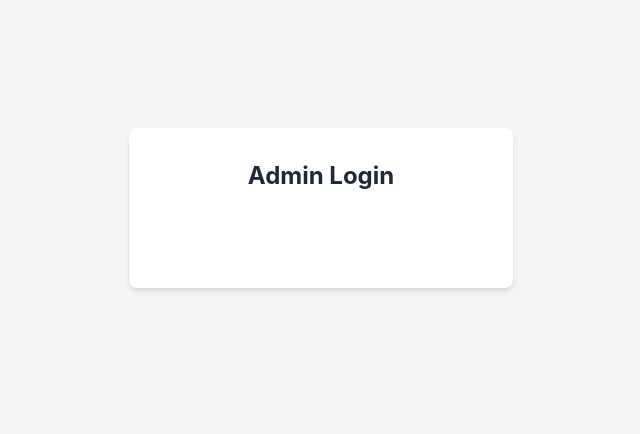
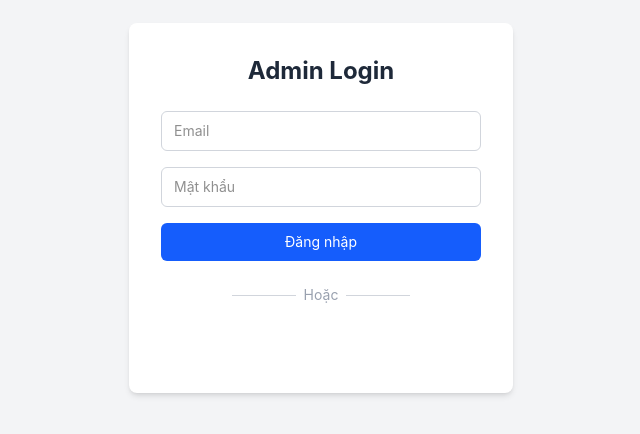
Before and after one commit to Sang1011/smartcalo-landingpage, a React (Vite) app: page /admin/login in a window 1280 px wide. Shown: the part 192-626 px from the top of the page, without its empty margins (319-959 px from the left). Built offline with nearby package versions, Linux system fonts and the light colour scheme; no server answers.

Commit message:
update login

```diff
--- a/src/features/auth/authApi.ts
+++ b/src/features/auth/authApi.ts
@@ -1,5 +1,5 @@
 import { AUTH_URLS } from "./authUrls";
-import { type loginFacebookRequest, type loginGoogleRequest, type logoutRequest, type RefreshTokenRequest } from "../../types/auth";
+import { type loginFacebookRequest, type loginGoogleRequest, type LoginRequest, type logoutRequest, type RefreshTokenRequest } from "../../types/auth";
 import axiosClient from "../../api/axiosClient";
 
 export const authApi = {
@@ -10,4 +10,5 @@ export const authApi = {
     axiosClient.post(AUTH_URLS.REFRESH_TOKEN, { accessToken, refreshToken }),
   facebookLogin: ({ accessToken }: loginFacebookRequest) =>
     axiosClient.post(AUTH_URLS.FACEBOOK_LOGIN, { accessToken }),
+  login: ({email, password}: LoginRequest) => axiosClient.post(AUTH_URLS.LOGIN, {email, password})
 };
--- a/src/features/auth/authSlice.ts
+++ b/src/features/auth/authSlice.ts
@@ -6,6 +6,8 @@ import type {
   loginFacebookRequest,
   LoginResponse,
   RefreshTokenResponse,
+  LoginRequest,
+  LoginDefaultResponse,
 } from "../../types/auth";
 import {
   saveTokens,
@@ -94,6 +96,18 @@ export const logoutThunk = createAsyncThunk(
   }
 );
 
+export const loginThunk = createAsyncThunk(
+  AUTH_URLS.LOGIN,
+  async ({ email, password }: LoginRequest, { rejectWithValue }) => {
+      try {
+          const res = await authApi.login({ email, password });
+          return res.data as LoginDefaultResponse;
+      } catch (err: any) {
+          return rejectWithValue(handleAuthError(err));
+      }
+  }
+);
+
 const authSlice = createSlice({
   name: "auth",
   initialState,
@@ -126,6 +140,13 @@ const authSlice = createSlice({
       saveTokens(action.payload.accessToken, action.payload.refreshtoken);
     };
 
+    const handleLoginDefaultFulfilled = (state: AuthState, action: PayloadAction<LoginDefaultResponse>) => {
+      state.loading = false;
+      state.isNewUser = action.payload.isNewUser;
+      state.user = action.payload.userDto;
+      saveTokens(action.payload.accessToken, action.payload.refreshToken);
+    };
+
     const handleRejected = (state: AuthState, action: any) => {
       state.loading = false;
       state.error = action.payload as string;
@@ -138,9 +159,13 @@ const authSlice = createSlice({
       .addCase(googleLoginThunk.rejected, handleRejected)
 
       // Facebook login
-      .addCase(facebookLoginThunk.pending, handlePending)
-      .addCase(facebookLoginThunk.fulfilled, handleLoginFulfilled)
-      .addCase(facebookLoginThunk.rejected, handleRejected)
+      // .addCase(facebookLoginThunk.pending, handlePending)
+      // .addCase(facebookLoginThunk.fulfilled, handleLoginFulfilled)
+      // .addCase(facebookLoginThunk.rejected, handleRejected)
+
+      .addCase(loginThunk.pending, handlePending)
+      .addCase(loginThunk.fulfilled, handleLoginDefaultFulfilled)
+      .addCase(loginThunk.rejected, handleRejected)
 
       // Refresh token
       .addCase(refreshTokenThunk.pending, handlePending)
--- a/src/features/auth/authUrls.ts
+++ b/src/features/auth/authUrls.ts
@@ -3,4 +3,5 @@ export const AUTH_URLS = {
     LOGOUT: '/auth/signout',
     REFRESH_TOKEN: '/auth/refresh',
     FACEBOOK_LOGIN: '/auth/facebook-signin',
+    LOGIN: '/auth/login'
 };
--- a/src/pages/Admin/Dashboard.tsx
+++ b/src/pages/Admin/Dashboard.tsx
@@ -5,12 +5,11 @@ import {
   Card,
   Statistic,
   Typography,
-  Rate,
   DatePicker,
   Skeleton,
   Alert,
 } from "antd";
-import { Line, Pie, Column } from "@ant-design/charts";
+import { Line, Pie } from "@ant-design/charts";
 import dayjs from "dayjs";
 import "dayjs/locale/vi";
 import { useAppDispatch, useAppSelector } from "../../app/hooks";
@@ -107,7 +106,7 @@ export default function Dashboard() {
     return <div className="p-6">Không có dữ liệu.</div>;
   }
 
-  const { revenueReport, transactionReport, userDemographics, appReviewStats } =
+  const { revenueReport, transactionReport, userDemographics } =
     data;
 
   const currentYear = dayjs().year();
@@ -141,14 +140,6 @@ export default function Dashboard() {
   const userDemographicsData = [
     { type: "Free", value: userDemographics.freeUsers },
     { type: "Premium", value: userDemographics.premiumUsers },
-  ];
-
-  const totalReviewData = [
-    { star: "1 Sao", count: appReviewStats.oneStarCount },
-    { star: "2 Sao", count: appReviewStats.twoStarCount },
-    { star: "3 Sao", count: appReviewStats.threeStarCount },
-    { star: "4 Sao", count: appReviewStats.fourStarCount },
-    { star: "5 Sao", count: appReviewStats.fiveStarCount },
   ];
 
   return (
@@ -185,17 +176,23 @@ export default function Dashboard() {
           </Card>
         </Col>
         <Col xs={24} sm={12} lg={6}>
-          <Card loading={loading}>
-            <Title level={5}>Đánh giá trung bình</Title>
-            <Rate
-              allowHalf
-              disabled
-              defaultValue={appReviewStats.averageRating}
-            /><br/>
-            <Text className="ml-2">
-              ({appReviewStats.totalReviews} đánh giá)
-            </Text>
-          </Card>
+        <Card loading={loading}>
+  <Title level={5}>Đánh giá trung bình</Title>
+  {/* Áp dụng một style CSS để giữ nội dung trên một dòng */}
+  <Text
+    className="ml-2"
+    style={{ whiteSpace: 'nowrap', display: 'block', overflow: 'hidden', textOverflow: 'ellipsis' }}
+  >
+    Link (APK Pure):{" "}
+    <a
+      href={"https://apkpure.com/reviews/com.penta.smartcalo"}
+      target="_blank"
+      rel="noreferrer"
+    >
+      Reviews
+    </a>
+  </Text>
+</Card>
         </Col>
       </Row>
 
@@ -284,21 +281,6 @@ export default function Dashboard() {
             />
           </Card>
         </Col>
-
-        <Col xs={24} lg={12}>
-          <Card loading={loading} title="Phân bổ lượng đánh giá">
-            <Column
-              data={totalReviewData}
-              xField="star"
-              yField="count"
-              xAxis={{ label: { autoRotate: false } }}
-              tooltip={{
-                formatter: (d: any) => ({ name: "Số lượng", value: d.count }),
-              }}
-              label={{ position: "middle", style: { fill: "#fff" } }}
-            />
-          </Card>
-        </Col>
       </Row>
     </div>
   );
--- a/src/pages/Admin/Login.tsx
+++ b/src/pages/Admin/Login.tsx
@@ -3,7 +3,7 @@ import { GoogleLogin } from "@react-oauth/google";
 import { useNavigate } from "react-router-dom";
 import { useState } from "react";
 import type { RootState } from "../../app/store";
-import { googleLoginThunk } from "../../features/auth";
+import { googleLoginThunk, loginThunk } from "../../features/auth";
 import { useAuth } from "../../contexts/AuthContext";
 
 export default function Login() {
@@ -11,8 +11,12 @@ export default function Login() {
   const navigate = useNavigate();
   const { login } = useAuth();
   const { loading, error } = useSelector((state: RootState) => state.auth);
+
+  const [email, setEmail] = useState("");
+  const [password, setPassword] = useState("");
   const [errorMessage, setErrorMessage] = useState<string | null>(null);
 
+  // 🟢 Xử lý đăng nhập Google
   const handleGoogleSuccess = async (credentialResponse: any) => {
     try {
       const idToken = credentialResponse.credential;
@@ -38,12 +42,45 @@ export default function Login() {
       }
     } catch (err) {
       console.error("⚠️ Google login error:", err);
-      setErrorMessage("Có lỗi xảy ra khi đăng nhập.");
+      setErrorMessage("Có lỗi xảy ra khi đăng nhập Google.");
     }
   };
 
   const handleGoogleFailure = () => {
     setErrorMessage("Đăng nhập Google thất bại.");
+  };
+
+  // 🟢 Xử lý đăng nhập thường (email + password)
+  const handleEmailLogin = async (e: React.FormEvent) => {
+    e.preventDefault();
+    setErrorMessage(null);
+
+    try {
+      if (!email.trim() || !password.trim()) {
+        setErrorMessage("Vui lòng nhập đầy đủ email và mật khẩu.");
+        return;
+      }
+
+      const resultAction = await dispatch(loginThunk({ email, password }) as any);
+      console.log("📦 Kết quả login:", resultAction);
+
+      if (loginThunk.fulfilled.match(resultAction)) {
+        const { accessToken, refreshToken, userDto } = resultAction.payload;
+
+        if (userDto.roles[0] !== "Admin") {
+          setErrorMessage("Tài khoản của bạn không có quyền truy cập trang quản trị.");
+          return;
+        }
+
+        login(accessToken, refreshToken);
+        navigate("/admin");
+      } else {
+        setErrorMessage("Đăng nhập thất bại. Vui lòng kiểm tra thông tin.");
+      }
+    } catch (err) {
+      console.error("⚠️ Email login error:", err);
+      setErrorMessage("Có lỗi xảy ra khi đăng nhập.");
+    }
   };
 
   return (
@@ -57,6 +94,41 @@ export default function Login() {
           </p>
         )}
 
+        {/* 🔹 Form login thường */}
+        <form onSubmit={handleEmailLogin} className="flex flex-col space-y-4 mb-6">
+          <input
+            type="email"
+            placeholder="Email"
+            className="border border-gray-300 rounded-md px-3 py-2 focus:outline-none focus:ring focus:ring-blue-200"
+            value={email}
+            onChange={(e) => setEmail(e.target.value)}
+          />
+
+          <input
+            type="password"
+            placeholder="Mật khẩu"
+            className="border border-gray-300 rounded-md px-3 py-2 focus:outline-none focus:ring focus:ring-blue-200"
+            value={password}
+            onChange={(e) => setPassword(e.target.value)}
+          />
+
+          <button
+            type="submit"
+            disabled={loading}
+            className="bg-blue-600 text-white py-2 rounded-md hover:bg-blue-700 transition-colors disabled:opacity-60"
+          >
+            {loading ? "Đang đăng nhập..." : "Đăng nhập"}
+          </button>
+        </form>
+
+        {/* 🔹 Divider */}
+        <div className="flex items-center justify-center mb-4">
+          <div className="h-px w-16 bg-gray-300"></div>
+          <span className="text-gray-400 text-sm mx-2">Hoặc</span>
+          <div className="h-px w-16 bg-gray-300"></div>
+        </div>
+
+        {/* 🔹 Nút Google login */}
         <div className="flex justify-center">
           <GoogleLogin onSuccess={handleGoogleSuccess} onError={handleGoogleFailure} />
         </div>
--- a/src/types/auth.ts
+++ b/src/types/auth.ts
@@ -40,3 +40,32 @@ export type loginGoogleRequest = {
 export type loginFacebookRequest = {
   accessToken: string;
 }
+
+export type LoginRequest = {
+  email: string;
+  password: string;
+}
+
+export type LoginDefaultResponse = {
+  accessToken: string;
+  refreshToken: string;
+  isNewUser: boolean;
+  userDto: UserDTOLogin
+};
+
+export interface UserDTOLogin {
+  id: string; // UUID/GUID format
+  email: string;
+  name: string;
+  avatarUrl: string;
+  gender: string;
+  age: number;
+  targetMonths: number;
+  currentSubscriptionExpiresAt: string;
+  currentPlanId: number;
+  startWeight: number;
+  targetWeight: number;
+  dailyCaloGoal: number;
+  status: string;
+  roles: string[]; // Array of strings (e.g., ["Admin", "User"])
+}
```
